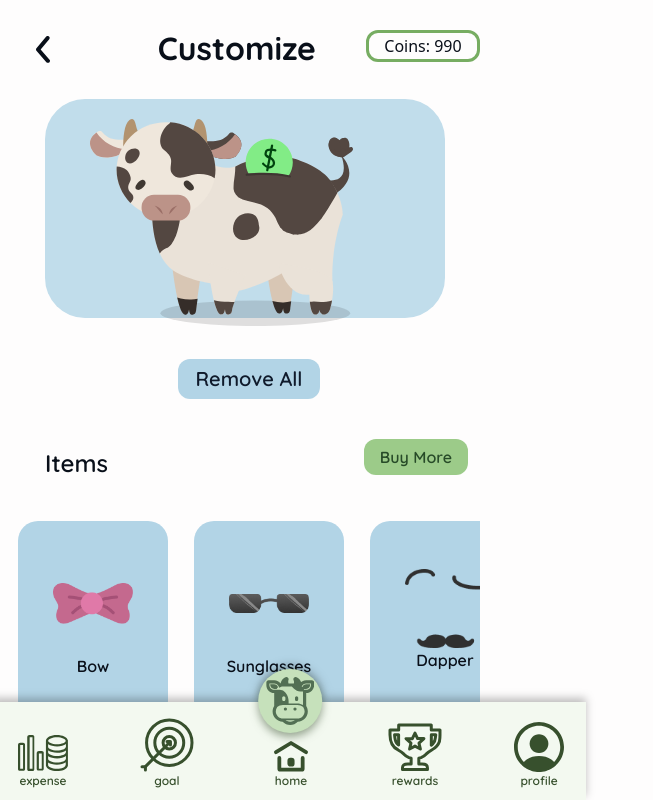
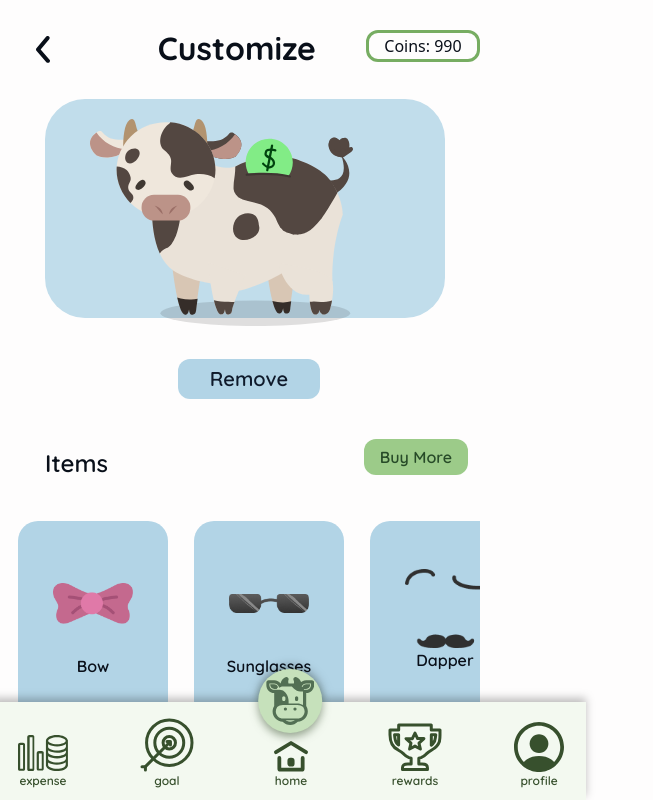
Before and after one commit to AlyssaHug/Design02_App, a Next.js app: page / in a window 1280 px wide. Shown: the whole page, without its empty margins (0-653 px from the left). Built offline with nearby package versions, Linux system fonts and the light colour scheme.

Commit message:
fixed remove button

```diff
--- a/app/Cow/Customize/page.js
+++ b/app/Cow/Customize/page.js
@@ -36,7 +36,7 @@ export default function Dressmoo() {
             <div className={styles.removebutton}>
                 <Button
                     color="light-blue"
-                    value="Remove All"
+                    value="Remove"
                 />
             </div>
             <div className={styles.buyanditems}>
```
